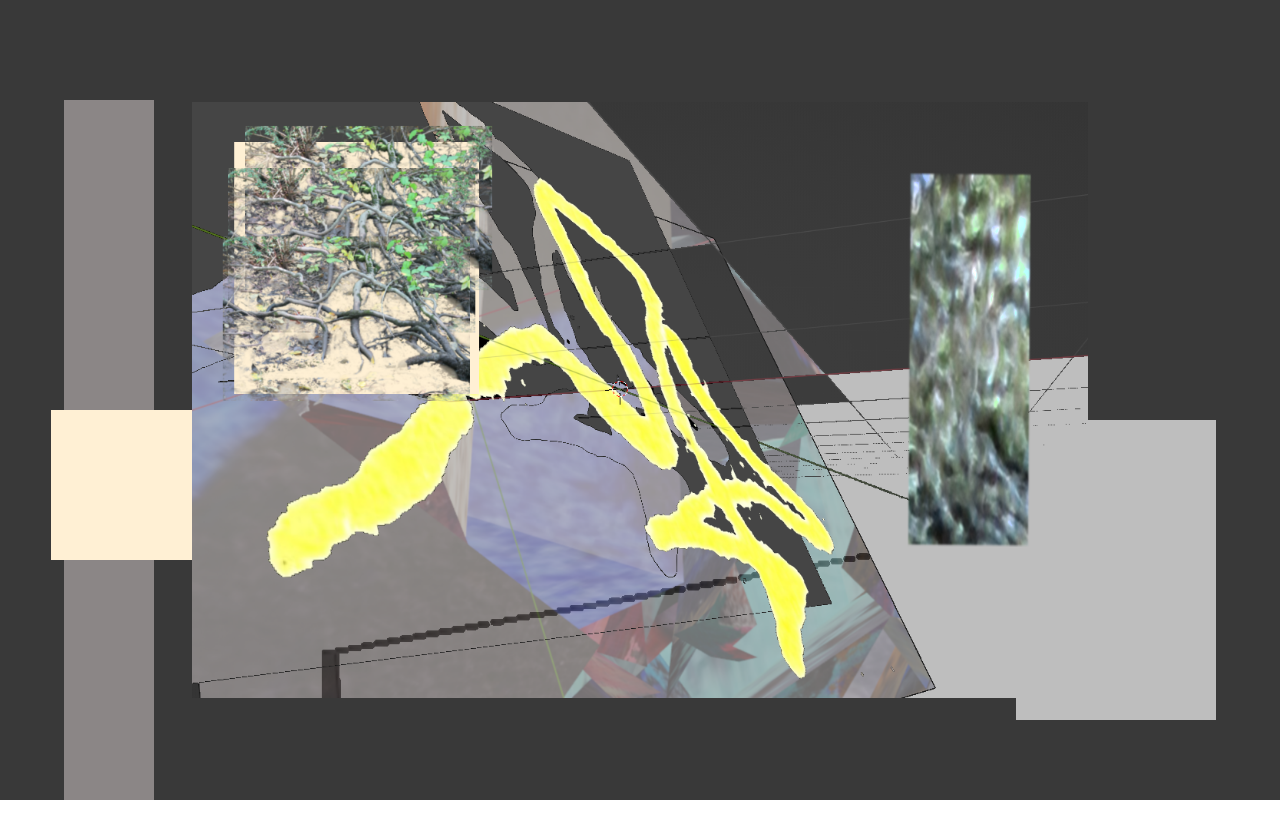
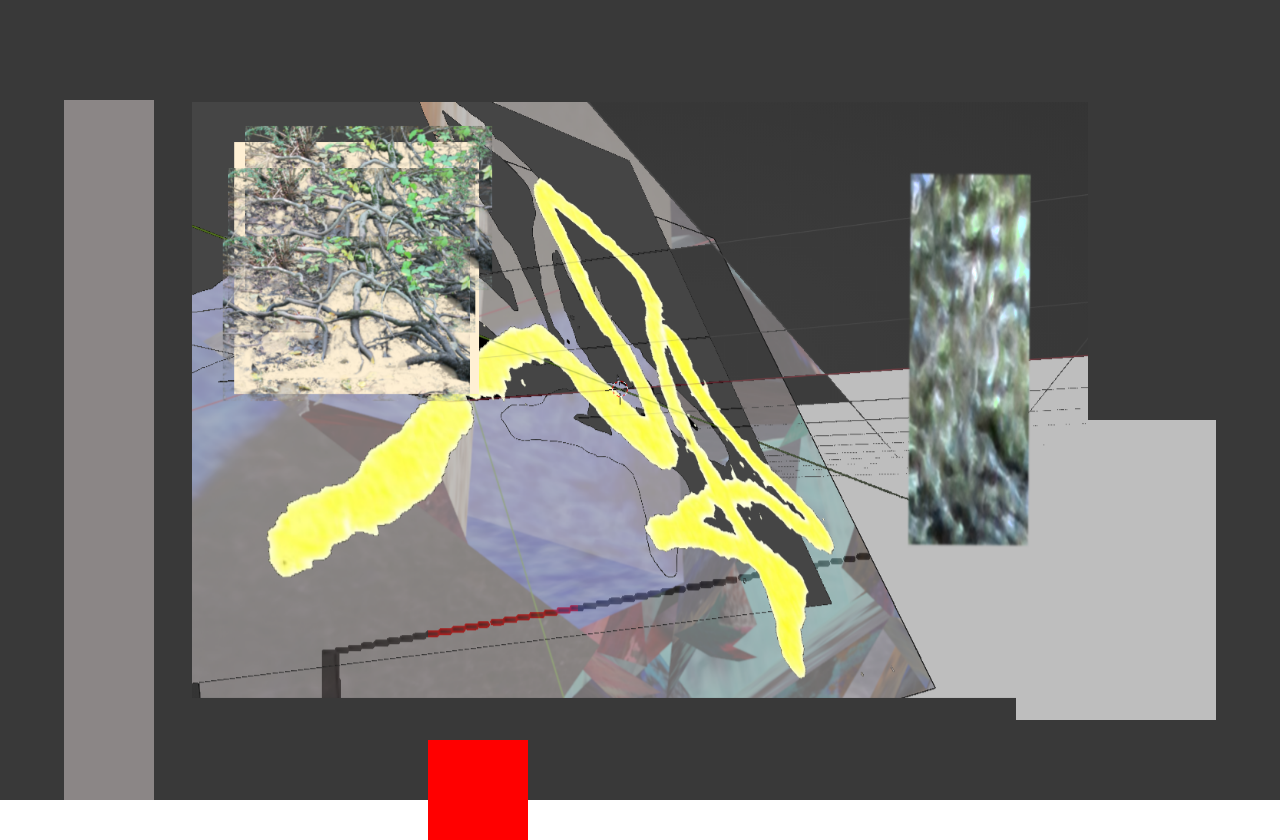
Before and after one commit to mitch-palczewski/personal-website, a SvelteKit app: page /projects/painting-series-11-24/p1 in a window 1280 px wide. Before the commit the page ends 800 px from the top, so only its background shows below. Built offline with nearby package versions, Linux system fonts and the light colour scheme.

Commit message:
animation

```diff
--- /dev/null
+++ b/src/lib/components/animated_element.svelte
@@ -0,0 +1,91 @@
+<script>
+    export let color = '#fff0d4';
+    export let width = '200px';
+    export let height = '150px';
+    export let bottom = '30%';
+    export let left = '4%';
+    export let h_time = '0s';
+    export let h_dist = '0px';
+    export let v_time = '0s';
+    export let v_dist = '0px';
+    export let image = null;
+
+    $: movement = determineMovement();
+    $: computedClass = movement === 'both' ? 'diagonal-move' : movement === 'horizontal' ? 'h-move' : movement === 'vertical' ? 'v-move' : '';
+
+    function determineMovement() {
+        if ((v_time === '0s' || v_dist === '0px') && (h_time === '0s' || h_dist === '0px')) {
+            return 'none';
+        } else if (v_time === '0s' || v_dist === '0px') {
+            return 'horizontal';
+        } else if (h_time === '0s' || h_dist === '0px') {
+            return 'vertical';
+        } else {
+            return 'both';
+        }
+    }
+</script>
+
+<div
+    class="absolute {computedClass}"
+    style="bottom: {bottom}; left: {left};
+        --h-time: {h_time}; --h-dist: {h_dist};
+        --v-time: {v_time}; --v-dist: {v_dist};
+        width: {width}; height: {height};"
+>
+    {#if image}
+        <img src={image} alt="Animated Element" style="width: 100%; height: 100%; object-fit: cover;" />
+    {:else}
+        <div style="background-color: {color}; width: 100%; height: 100%;"></div>
+    {/if}
+</div>
+
+<style>
+    @keyframes h-move {
+        0% {
+            transform: translateX(0);
+        }
+        50% {
+            transform: translateX(var(--h-dist));
+        }
+        100% {
+            transform: translateX(0);
+        }
+    }
+
+    @keyframes v-move {
+        0% {
+            transform: translateY(0);
+        }
+        50% {
+            transform: translateY(var(--v-dist));
+        }
+        100% {
+            transform: translateY(0);
+        }
+    }
+
+    @keyframes diagonal-move {
+        0% {
+            transform: translate(0, 0);
+        }
+        50% {
+            transform: translate(var(--h-dist), var(--v-dist));
+        }
+        100% {
+            transform: translate(0, 0);
+        }
+    }
+
+    .h-move {
+        animation: h-move var(--h-time) infinite ease-in-out;
+    }
+
+    .v-move {
+        animation: v-move var(--v-time) infinite ease-in-out;
+    }
+
+    .diagonal-move {
+        animation: diagonal-move var(--h-time) infinite ease-in-out;
+    }
+</style>
--- a/src/routes/projects/painting-series-11-24/p1/+page.svelte
+++ b/src/routes/projects/painting-series-11-24/p1/+page.svelte
@@ -1,3 +1,8 @@
+<script>
+    import AnimatedElement from '$lib/components/animated_element.svelte';
+</script>
+
+
 <div class="relative flex h-screen items-center justify-center bg-[#393939]">
 	<img
 		src="\project-assets\paintseries11-24\Final1.png"
@@ -15,8 +20,32 @@
 		class="absolute bg-[#8b8686]"
 		style="bottom: 0%; left: 5%; width: 90px; height: 700px; z-index: 1;"
 	></div>
+
+    <!-- Animated Orange
 	<div
-		class="absolute bg-[#fff0d4]"
-		style="bottom: 30%; left: 4%; width: 200px; height: 150px; z-index: 2;"
-	></div>
+		class="absolute bg-[#fff0d4] h-move"
+		style="bottom: 30%; left: 4%; width: 200px; height: 150px; z-index: 2; --time: 30s; --dist: 200px"
+	></div> -->
+    <AnimatedElement
+    color="#ff0000"
+    width="150px"
+    height="150px"
+    bottom="20%"
+    left="10%"
+	h_time="5s"
+    h_dist="300px"
+    v_time="2s"
+    v_dist="20px"
+/>
+<AnimatedElement
+    color="#ff0000"
+    width="100px"
+    height="100px"
+    bottom="20%"
+    left="10%"
+    h_time="5s"
+    h_dist="300px"
+    v_time="5s"
+    v_dist="200px"
+/>
 </div>
```
